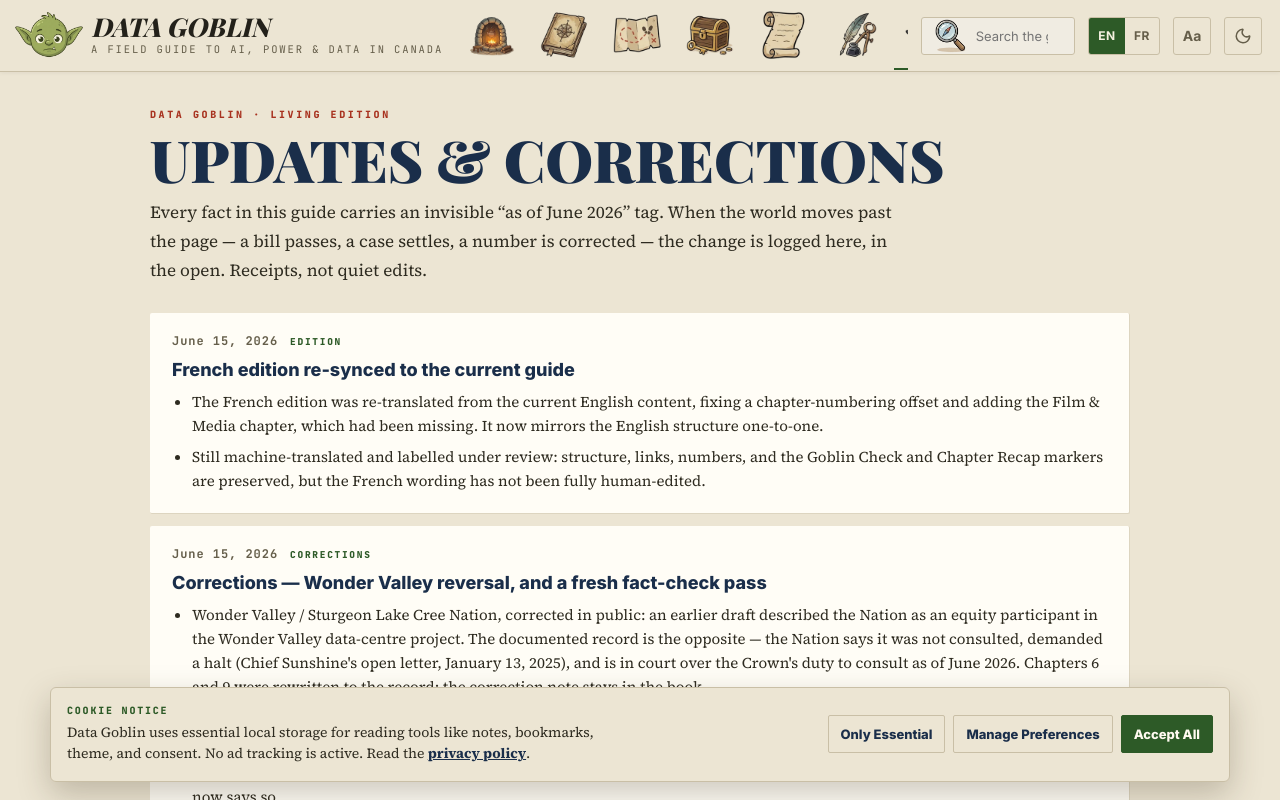
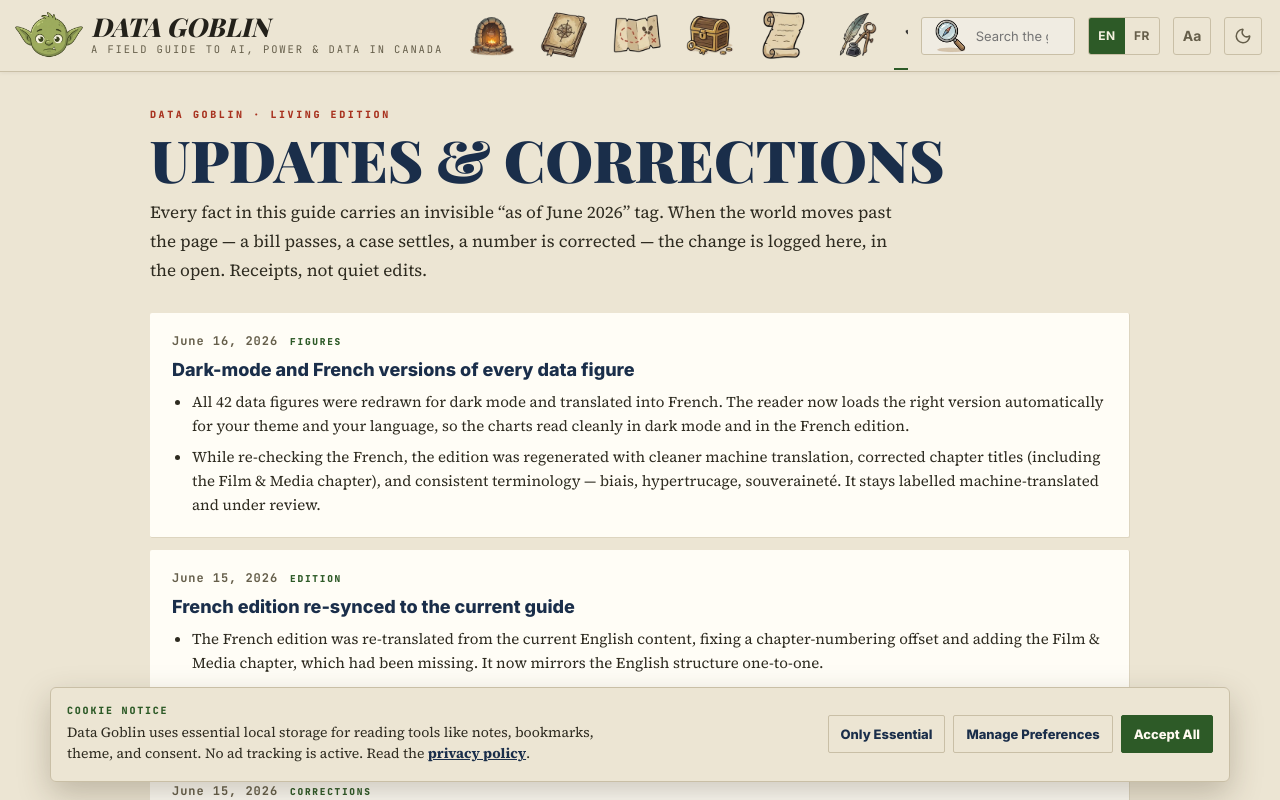
Before and after one commit to BrinShadewater/Data-Goblin-Web, a React (Vite) app in the folder app/: page /updates in a window 1280 px wide. Built offline with nearby package versions, Linux system fonts and the light colour scheme; a web font is replaced by a local one.

Commit message:
updates: log dark+French figure variants and FR edition regeneration

```diff
--- a/app/src/pages/UpdatesPage.tsx
+++ b/app/src/pages/UpdatesPage.tsx
@@ -12,6 +12,15 @@ interface UpdateEntry {
 }
 
 const UPDATES: UpdateEntry[] = [
+  {
+    date: "June 16, 2026",
+    tag: "Figures",
+    title: "Dark-mode and French versions of every data figure",
+    items: [
+      "All 42 data figures were redrawn for dark mode and translated into French. The reader now loads the right version automatically for your theme and your language, so the charts read cleanly in dark mode and in the French edition.",
+      "While re-checking the French, the edition was regenerated with cleaner machine translation, corrected chapter titles (including the Film & Media chapter), and consistent terminology — biais, hypertrucage, souveraineté. It stays labelled machine-translated and under review.",
+    ],
+  },
   {
     date: "June 15, 2026",
     tag: "Edition",
```
